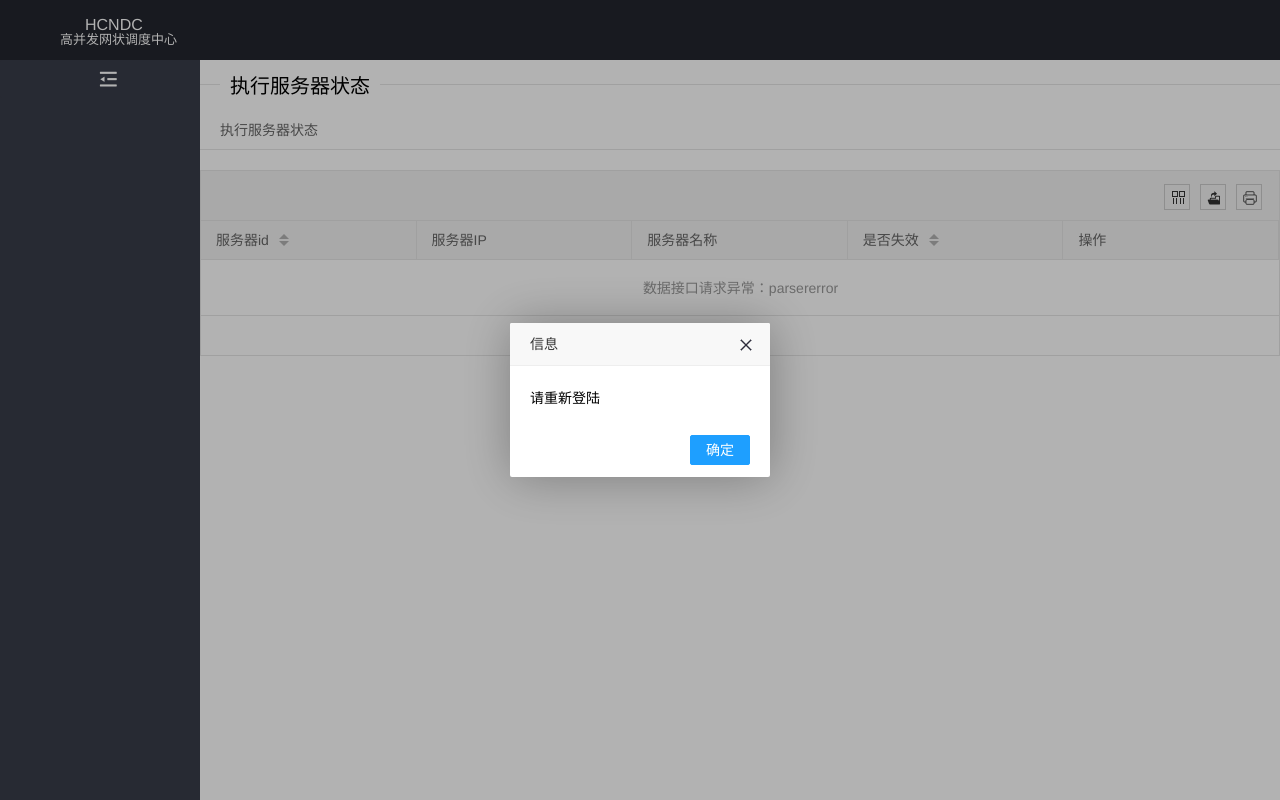
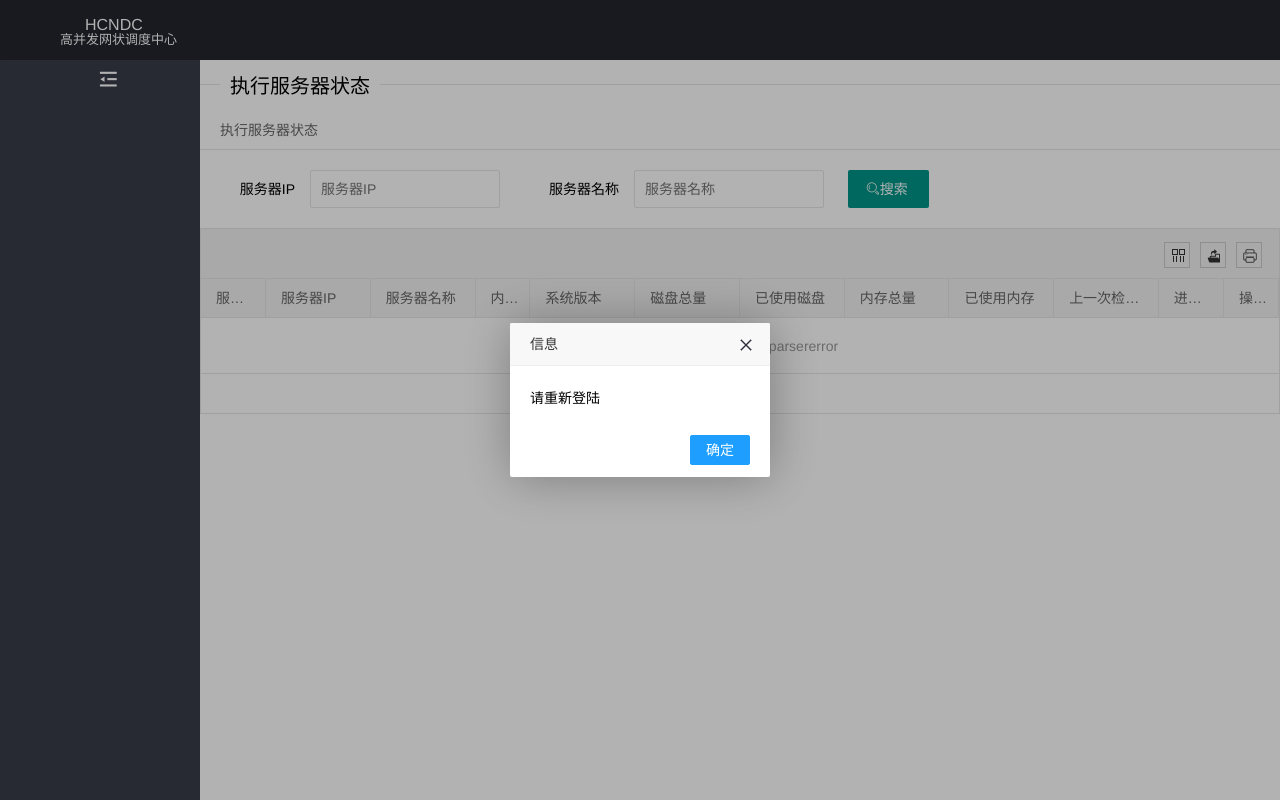
Before and after one commit to GammaGao/hcndc-web, a Flask app: page /base/exec/host/status/ in a window 1280 px wide. Run offline with Flask 2, Linux system fonts and the light colour scheme; the visitor is signed in with stand-in values (Sample User, id 1); lists and menus that the app fills with data are empty; parts of the project's set-up code (start-up, migrations or seed data) failed here and were passed over; some libraries are stand-ins or nearby versions.

Commit message:
[修改]执行服务器状态前端

```diff
--- a/filters/base.py
+++ b/filters/base.py
@@ -3,6 +3,7 @@
 
 from server.decorators import make_decorator
 
+import time
 
 class ExecFilter(object):
     @staticmethod
@@ -45,7 +46,11 @@
     @make_decorator
     def filter_exec_host_status(result):
         """获取执行服务器状态"""
+        for item in result:
+            if item['last_ping_time']:
+                item['last_ping_time'] = time.strftime('%Y-%m-%d %H:%M:%S', time.localtime(item['last_ping_time']))
         return {'status': 200, 'msg': '成功', 'data': result}, 200
+
 
 class AlertFilter(object):
     @staticmethod
--- a/models/base.py
+++ b/models/base.py
@@ -129,13 +129,13 @@
         disk_all, memory_used, memory_all, last_ping_time, process_status
         FROM tb_exec_host AS a
         LEFT JOIN tb_exec_host_status AS b USING(server_id)
-        WHERE is_deleted = 0 %
+        WHERE is_deleted = 0 %s
         LIMIT :limit OFFSET :offset
         '''
         command = command % condition
         result = cursor.query(command, {
-            'page': page,
-            'limit': limit
+            'limit': limit,
+            'offset': (page - 1) * limit
         })
         return result if result else []
 
--- a/operations/base.py
+++ b/operations/base.py
@@ -119,7 +119,7 @@
             condition.append('server_name LIKE "%%%%%s%%%%"' % server_name)
         if server_host:
             condition.append('server_host LIKE "%%%%%s%%%%"' % server_host)
-        condition = ' AND '.join(condition) if condition else ''
+        condition = ' AND ' + ' AND '.join(condition) if condition else ''
         result = ExecHostModel.get_exec_host_status(db.etl_db, condition, page, limit)
         return Response(result=result)
 
--- a/static/js/base/exec_host_status.js
+++ b/static/js/base/exec_host_status.js
@@ -143,16 +143,17 @@
             layui.use('table', function () {
                 let table = layui.table;
                 table.render({
-                    elem: "#host-list",
+                    elem: "#host-status",
                     page: true,
                     toolbar: true,
                     limits: [10, 20, 30, 40, 50],
-                    title: '任务列表',
-                    url: BASE.uri.base.exec_host_api,
+                    title: '执行服务器状态列表',
+                    url: BASE.uri.base.exec_host_status_api,
                     where: data,
                     cols: [[{
                         field: "server_id",
                         title: "服务器id",
+                        width: '6%',
                         sort: true
                     }, {
                         field: "server_host",
@@ -161,24 +162,95 @@
                         field: "server_name",
                         title: "服务器名称"
                     }, {
-                        field: "is_deleted",
-                        title: "是否失效",
-                        sort: true,
+                        field: "core_num",
+                        title: "内核数",
+                        width: '5%',
                         templet: function (data) {
-                            if (data.is_deleted === 0) {
+                            if (data.core_num === null) {
+                                return '-'
+                            } else {
+                                return data.core_num
+                            }
+                        }
+                    }, {
+                        field: "system_version",
+                        title: "系统版本",
+                        templet: function (data) {
+                            if (data.system_version === null) {
+                                return '-'
+                            } else {
+                                return data.system_version
+                            }
+                        }
+                    }, {
+                        field: "disk_all",
+                        title: "磁盘总量",
+                        templet: function (data) {
+                            if (data.disk_all === null) {
+                                return '-'
+                            } else {
+                                return data.disk_all
+                            }
+                        }
+                    }, {
+                        field: "disk_used",
+                        title: "已使用磁盘",
+                        templet: function (data) {
+                            if (data.disk_used === null) {
+                                return '-'
+                            } else {
+                                return data.disk_used
+                            }
+                        }
+                    }, {
+                        field: "memory_all",
+                        title: "内存总量",
+                        templet: function (data) {
+                            if (data.memory_all === null) {
+                                return '-'
+                            } else {
+                                return data.memory_all
+                            }
+                        }
+                    }, {
+                        field: "memory_used",
+                        title: "已使用内存",
+                        templet: function (data) {
+                            if (data.memory_used === null) {
+                                return '-'
+                            } else {
+                                return data.memory_used
+                            }
+                        }
+                    }, {
+                        field: "last_ping_time",
+                        title: "上一次检测时间",
+                        templet: function (data) {
+                            if (data.last_ping_time === null) {
+                                return '-'
+                            } else {
+                                return data.last_ping_time
+                            }
+                        }
+                    }, {
+                        field: "process_status",
+                        title: "进程状态",
+                        width: '6%',
+                        templet: function (data) {
+                            if (data.process_status === null) {
+                                return '-'
+                            } else if (data.process_status === 0) {
                                 return '<span class="layui-badge layui-bg-green">正常</span>'
                             } else {
-                                return '<span class="layui-badge layui-bg-gray">删除</span>';
+                                return '<span class="layui-badge layui-bg-red">异常</span>';
                             }
                         }
                     }, {
                         field: "operation",
                         title: "操作",
+                        width: '5%',
                         templet: function () {
-                            let html = [];
-                            html.push('<a class="layui-btn layui-btn-warm layui-btn-sm" lay-event="update">修改</a>');
-                            html.push('<a class="layui-btn layui-btn-danger layui-btn-sm" lay-event="delete">删除</a>');
-                            return html.join('');
+                            return '<a class="layui-btn layui-btn-normal layui-btn-sm" lay-event="test">检测</a>';
                         }
                     }]],
                     response: {
@@ -188,38 +260,43 @@
                     }
                 });
                 // 事件监听
-                that.table_data_event();
+                that.table_data_event(data);
             });
 
         },
         // 表格事件监听
-        table_data_event: function () {
+        table_data_event: function (form_data) {
+            let that = this;
             layui.use('table', function () {
                 let table = layui.table;
-                table.on('tool(host-list)', function (obj) {
+                table.on('tool(host-status)', function (obj) {
                     let data = obj.data;
                     let event = obj.event;
                     let tr = obj.tr;
-                    if (event === 'update') {
-                        window.location.href = BASE.uri.base.exec_host_update + data.server_id + '/';
-                    } else if (event === 'delete') {
-                        if (data.is_deleted !== 0) {
-                            layer.alert('项目已失效');
-                            return
-                        }
-                        layer.confirm('确定删除?', function (index) {
+                    if (event === 'test') {
+                        layer.confirm('确定检测执行服务器状态?', function (index) {
                             // 关闭弹窗
                             layer.close(index);
                             $.ajax({
-                                url: BASE.uri.base.exec_host_detail_api + data.server_id + '/',
-                                type: 'delete',
-                                success: function () {
-                                    layer.alert('删除成功');
-                                    tr.find('td[data-field="is_deleted"] div').html('<span class="layui-badge layui-bg-gray">删除</span>');
+                                url: BASE.uri.base.exec_host_test_api,
+                                contentType: "application/json; charset=utf-8",
+                                type: 'post',
+                                data: JSON.stringify({'server_host': data.server_host}),
+                                success: function (result) {
+                                    let msg = [
+                                        '连接成功</br>',
+                                        '系统: ', result.data.system, '</br>',
+                                        'CPU内核数: ', result.data.cpu, '</br>',
+                                        '硬盘总量: ', result.data.disk.total, ', 使用量: ', result.data.disk.used, '</br>',
+                                        '内存总量', result.data.memory.total, ', 使用量: ', result.data.memory.used, '</br>',
+                                    ];
+                                    layer.alert(msg.join(''), {icon: 6});
+                                    // 刷新页面
+                                    that.table_data_load(form_data);
                                 },
                                 error: function (error) {
                                     let result = error.responseJSON;
-                                    layer.alert(sprintf('删除项目失败: %s', result.msg))
+                                    layer.msg(sprintf('连接服务器失败: [%s]', result.msg), {icon: 2});
                                 }
                             });
 
--- a/static/js/util/base.js
+++ b/static/js/util/base.js
@@ -102,6 +102,7 @@
             'exec_host_add': '/base/exec/host/add/',
             'exec_host_test_api': '/base/exec/host/test/api/',
             'exec_host_add_api': '/base/exec/host/add/api/',
+            'exec_host_status_api': '/base/exec/host/status/list/api/',
             'alert_list': '/base/alert/',
             'alert_list_api': '/base/alert/list/api/',
             'alert_list_all_api': '/base/alert/list/all/api/',
--- a/templates/base/exec_host_status.html
+++ b/templates/base/exec_host_status.html
@@ -19,8 +19,31 @@
         </span>
         <fieldset class="layui-elem-field layui-field-title">
         </fieldset>
+        <form class="layui-form">
+            <div class="layui-form-item">
+                <div class="layui-inline">
+                    <label class="layui-form-label">服务器IP</label>
+                    <div class="layui-input-inline">
+                        <input type="text" class="layui-input" name="server_host" placeholder="服务器IP" autocomplete="off">
+                    </div>
+                </div>
+                <div class="layui-inline">
+                    <label class="layui-form-label">服务器名称</label>
+                    <div class="layui-input-inline">
+                        <input type="text" class="layui-input" name="server_name" placeholder="服务器名称" autocomplete="off">
+                    </div>
+                </div>
+                <div class="layui-inline">
+                    <div class="layui-input-inline">
+                        <button lay-submit class="layui-btn" lay-filter="host-search" type="button">
+                            <i class="layui-icon layui-icon-search icon-size">搜索</i>
+                        </button>
+                    </div>
+                </div>
+            </div>
+        </form>
         <!-- 执行服务器列表 -->
-        <div id="host-list" lay-filter="host-list"></div>
+        <div id="host-status" lay-filter="host-status"></div>
     </div>
 </div>
 
--- a/verify/base.py
+++ b/verify/base.py
@@ -70,10 +70,6 @@
     @make_decorator
     def verify_get_exec_host_status(server_host, server_name, page, limit):
         """获取执行服务器状态"""
-        if not server_host:
-            abort(400, **make_result(status=400, msg='执行服务器ip不存在'))
-        if not server_name:
-            abort(400, **make_result(status=400, msg='执行服务器名称不存在'))
         return Response(server_host=server_host, server_name=server_name, page=page, limit=limit)
 
 
```
